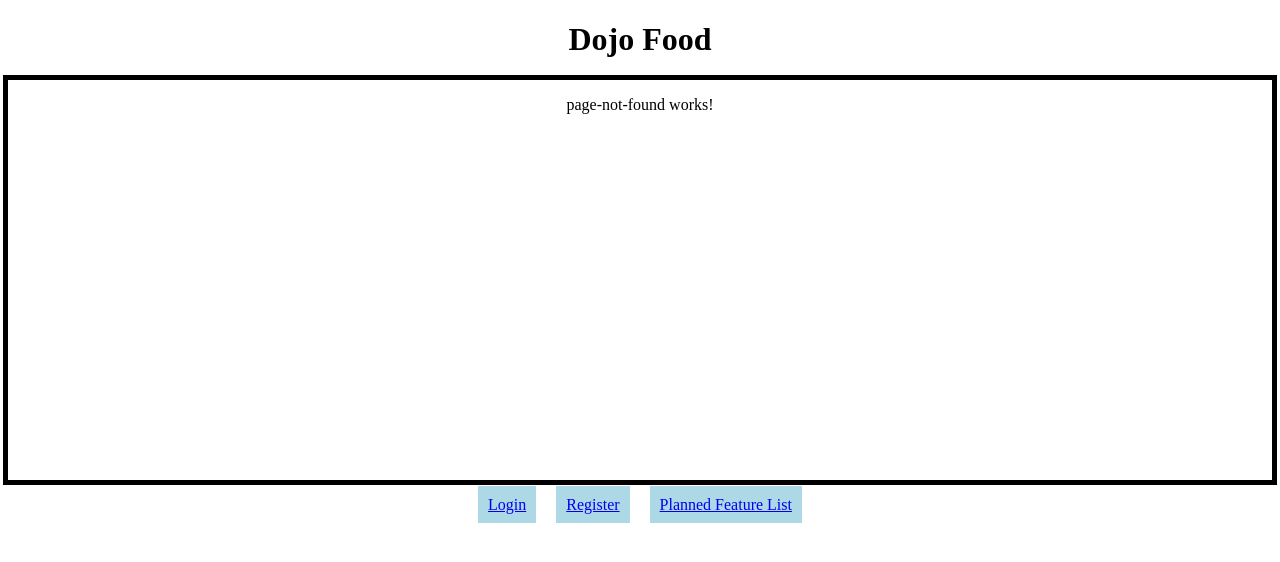
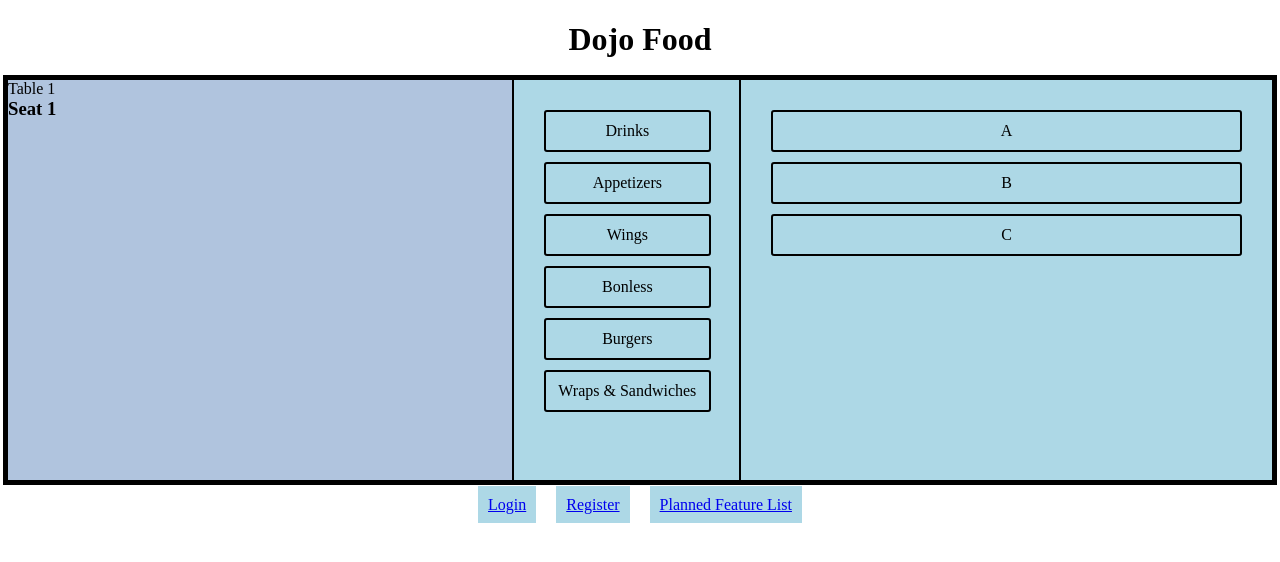
Before and after one commit to Skyler827/foodproject, an Angular app in the folder client/: page /tables/1 in a window 1280 px wide. Shown: the top 562 px of the page. Built offline with nearby package versions, Linux system fonts and the light colour scheme.

Commit message:
added categories and items to ordering screen

```diff
--- a/client/src/app/app.module.ts
+++ b/client/src/app/app.module.ts
@@ -24,7 +24,7 @@ const appRoutes: Routes = [
   { path: 'register', component: RegisterComponent      },
   { path: 'dining-1', component: DiningRoomOneComponent },
   { path: 'dining-2', component: DiningRoomTwoComponent },
-  { path: 'order',    component: OrderComponent         },
+  { path: 'tables/:n',component: OrderComponent         },
   { path: 'functions',component: FunctionsComponent     },
   { path: 'roadmap',  component: RoadmapComponent       },
   { path: '**',       component: PageNotFoundComponent  }
--- a/client/src/app/components/dining-room-one/dining-room-one.component.html
+++ b/client/src/app/components/dining-room-one/dining-room-one.component.html
@@ -1,51 +1,51 @@
 <div class="diningrooom">
   <div id="190s" class="column">
-    <div id="191" class="table">191</div>
-    <div id="192" class="table">192</div>
-    <div id="193" class="table">193</div>
-    <div id="194" class="table">194</div>
+    <div id="191" class="table" (click)="viewTable(191)">191</div>
+    <div id="192" class="table" (click)="viewTable(192)">192</div>
+    <div id="193" class="table" (click)="viewTable(193)">193</div>
+    <div id="194" class="table" (click)="viewTable(194)">194</div>
   </div>
   <div id="180s" class="column">
-    <div id="181" class="table">181</div>
-    <div id="182" class="table">182</div>
-    <div id="183" class="table">183</div>
-    <div id="184" class="table">184</div>
-    <div id="185" class="table">185</div>
+    <div id="181" class="table" (click)="viewTable(181)">181</div>
+    <div id="182" class="table" (click)="viewTable(182)">182</div>
+    <div id="183" class="table" (click)="viewTable(183)">183</div>
+    <div id="184" class="table" (click)="viewTable(184)">184</div>
+    <div id="185" class="table" (click)="viewTable(185)">185</div>
   </div>
   <div id="170s" class="column">
-    <div id="171" class="table">171</div>
-    <div id="172" class="table">172</div>
-    <div id="173" class="table">173</div>
-    <div id="174" class="table">174</div>
+    <div id="171" class="table" (click)="viewTable(171)">171</div>
+    <div id="172" class="table" (click)="viewTable(172)">172</div>
+    <div id="173" class="table" (click)="viewTable(173)">173</div>
+    <div id="174" class="table" (click)="viewTable(174)">174</div>
   </div>
   <div id="160s" class="column">
-    <div id="161" class="table">161</div>
-    <div id="162" class="table">162</div>
-    <div id="163" class="table">163</div>
-    <div id="164" class="table">164</div>
+    <div id="161" class="table" (click)="viewTable(161)">161</div>
+    <div id="162" class="table" (click)="viewTable(162)">162</div>
+    <div id="163" class="table" (click)="viewTable(163)">163</div>
+    <div id="164" class="table" (click)="viewTable(164)">164</div>
   </div>
   <div id="150s" class="column">
-    <div id="151" class="table">151</div>
-    <div id="152" class="table">152</div>
+    <div id="151" class="table" (click)="viewTable(151)">151</div>
+    <div id="152" class="table" (click)="viewTable(152)">152</div>
   </div>
   <div id="140s" class="column">
-    <div id="141" class="table">141</div>
-    <div id="142" class="table">142</div>
+    <div id="141" class="table" (click)="viewTable(141)">141</div>
+    <div id="142" class="table" (click)="viewTable(142)">142</div>
   </div>
   <div id="130s" class="column">
-    <div id="131" class="table">131</div>
-    <div id="132" class="table">132</div>
-    <div id="133" class="table">133</div>
+    <div id="131" class="table" (click)="viewTable(131)">131</div>
+    <div id="132" class="table" (click)="viewTable(132)">132</div>
+    <div id="133" class="table" (click)="viewTable(133)">133</div>
   </div>
   <div id="120s" class="column">
-    <div id="121" class="table">121</div>
-    <div id="122" class="table">122</div>
-    <div id="123" class="table">123</div>
+    <div id="121" class="table" (click)="viewTable(121)">121</div>
+    <div id="122" class="table" (click)="viewTable(122)">122</div>
+    <div id="123" class="table" (click)="viewTable(123)">123</div>
   </div>
   <div id="110s" class="column">
-    <div id="111" class="table">111</div>
-    <div id="112" class="table">112</div>
-    <div id="113" class="table">113</div>
-    <div id="114" class="table">114</div>
+    <div id="111" class="table" (click)="viewTable(111)">111</div>
+    <div id="112" class="table" (click)="viewTable(112)">112</div>
+    <div id="113" class="table" (click)="viewTable(113)">113</div>
+    <div id="114" class="table" (click)="viewTable(114)">114</div>
   </div>
 </div>
--- a/client/src/app/components/dining-room-one/dining-room-one.component.ts
+++ b/client/src/app/components/dining-room-one/dining-room-one.component.ts
@@ -1,15 +1,20 @@
 import { Component, OnInit } from '@angular/core';
+import { Router } from '@angular/router';
+import { ActivatedRoute } from '@angular/router';
 
 @Component({
-  selector: 'app-dining-room-one',
-  templateUrl: './dining-room-one.component.html',
-  styleUrls: ['./dining-room-one.component.css']
+    selector: 'app-dining-room-one',
+    templateUrl: './dining-room-one.component.html',
+    styleUrls: ['./dining-room-one.component.css']
 })
 export class DiningRoomOneComponent implements OnInit {
 
-  constructor() { }
+    constructor(private router:Router) { }
 
-  ngOnInit() {
-  }
+    ngOnInit() {
 
+    }
+    viewTable(tableNum:number) {
+        this.router.navigateByUrl("/tables/"+tableNum);
+    }
 }
--- a/client/src/app/components/order/order.component.css
+++ b/client/src/app/components/order/order.component.css
@@ -0,0 +1,46 @@
+:host {
+    height: 100%;
+}
+* {
+    margin: 0;
+    padding: 0;
+    text-align: left;
+    vertical-align: top;
+}
+.pane {
+    height: 100%;
+    display: inline-block;
+    box-sizing: border-box;
+}
+.order-pane {
+    width: 40%;
+    background-color: lightsteelblue;
+}
+.menu-pane {
+    width: 60%;
+    background-color: lightgray;
+    /* display: flex; */
+}
+.category-pane {
+    width: 30%;
+    overflow: auto;
+}
+.category-pane > ul {
+    list-style: none;
+}
+.pane li {
+    display: block;
+    text-align: center;
+    padding: 10px;
+    margin: 10px;
+    border: 2px solid black;
+    border-radius: 3px;
+}
+.item-pane {
+    width: 70%;
+}
+.quarter-screen {
+    background-color: lightblue;
+    padding: 20px;
+    outline: 2px solid black;
+}
--- a/client/src/app/components/order/order.component.html
+++ b/client/src/app/components/order/order.component.html
@@ -1,3 +1,23 @@
-<p>
-  order works!
-</p>
+<div class="order-pane pane half-screen">
+  <p>Table {{tableNum}}</p>
+  <h3>Seat 1</h3>
+</div>
+<div class="menu-pane pane half-screen">
+  <div class="category-pane pane quarter-screen">
+    <ul>
+      <li>Drinks</li>
+      <li>Appetizers</li>
+      <li>Wings</li>
+      <li>Bonless</li>
+      <li>Burgers</li>
+      <li>Wraps &amp; Sandwiches</li>
+    </ul>
+  </div>
+  <div class="item-pane pane quarter-screen">
+    <ul>
+      <li>A</li>
+      <li>B</li>
+      <li>C</li>
+    </ul>
+  </div>
+</div>
--- a/client/src/app/components/order/order.component.ts
+++ b/client/src/app/components/order/order.component.ts
@@ -1,15 +1,17 @@
 import { Component, OnInit } from '@angular/core';
-
+import { ActivatedRoute } from '@angular/router';
 @Component({
-  selector: 'app-order',
-  templateUrl: './order.component.html',
-  styleUrls: ['./order.component.css']
+    selector: 'app-order',
+    templateUrl: './order.component.html',
+    styleUrls: ['./order.component.css']
 })
 export class OrderComponent implements OnInit {
+    tableNum: number = 0;
+    currentCategory = "Drinks";
+    constructor(private ar: ActivatedRoute) { }
 
-  constructor() { }
-
-  ngOnInit() {
-  }
+    ngOnInit() {
+        this.tableNum = this.ar.params['_value'].n;
+    }
 
 }
```
